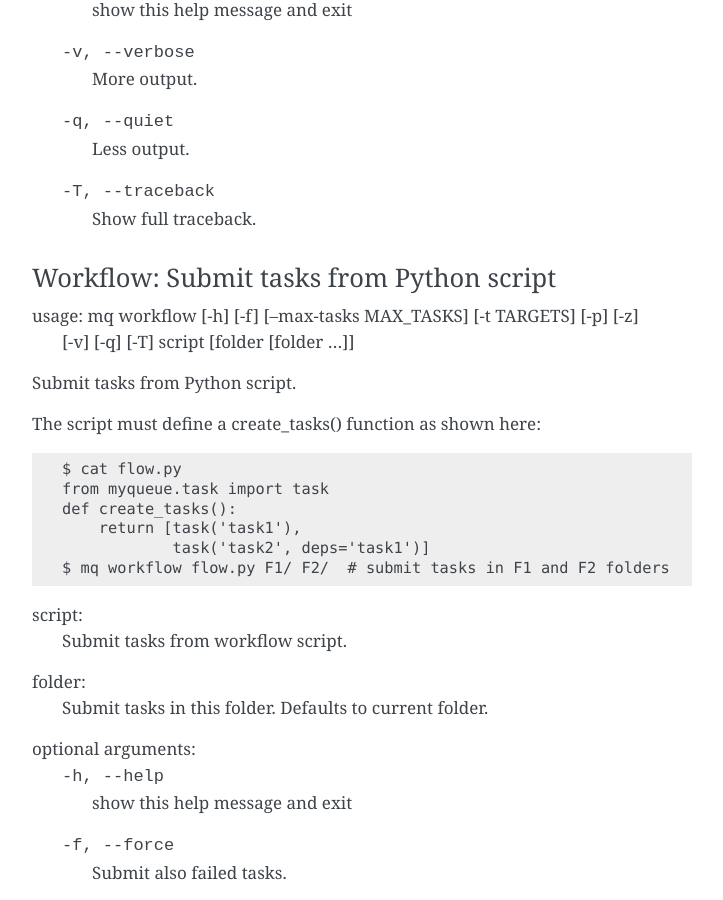
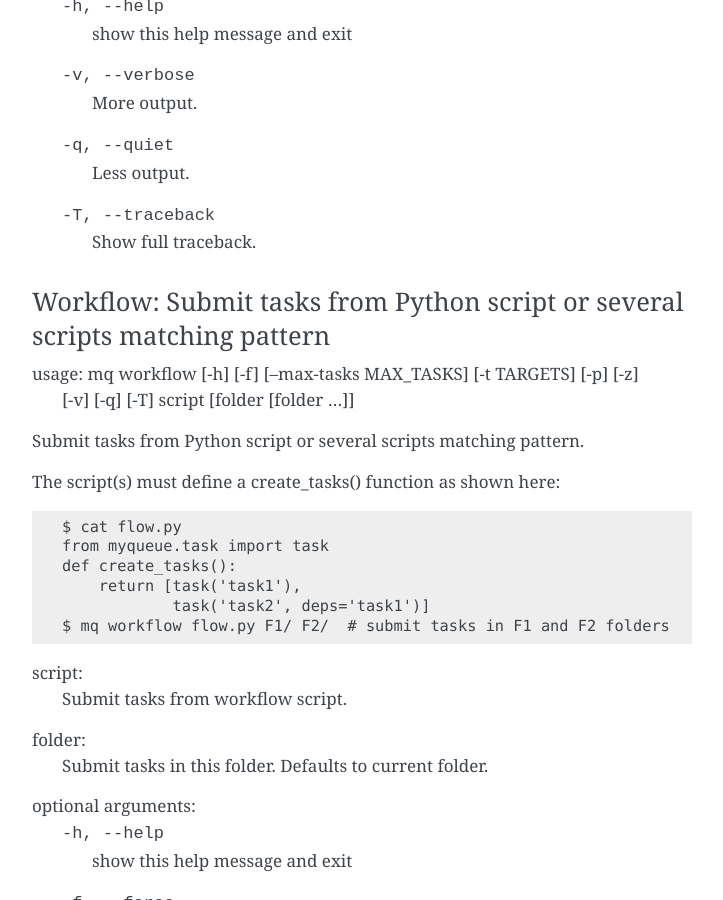
Before and after one commit to Yangxinsix/myqueue, a Sphinx documentation site: the page built from docs/cli.rst, in a window 1280 px wide and 900 px high, scrolled down 6670 px. Shown: the whole window, without its empty margins (388-1111 px from the left). Built offline with Sphinx 7.4.7, drawn with Linux system fonts in a browser that asks for light colours; some of the changed text lies outside the part shown.

```diff
--- a/docs/cli.rst
+++ b/docs/cli.rst
@@ -27,7 +27,7 @@ Sub-commands
     * - :ref:`info <info>`
       - Show detailed information about task
     * - :ref:`workflow <workflow>`
-      - Submit tasks from Python script
+      - Submit tasks from Python script or several scripts matching pattern
     * - :ref:`run <run>`
       - Run task(s) on local computer
     * - :ref:`kick <kick>`
@@ -267,16 +267,16 @@ optional arguments:
 
 .. _workflow:
 
-Workflow: Submit tasks from Python script
------------------------------------------
+Workflow: Submit tasks from Python script or several scripts matching pattern
+-----------------------------------------------------------------------------
 
 usage: mq workflow [-h] [-f] [--max-tasks MAX_TASKS] [-t TARGETS] [-p] [-z]
                    [-v] [-q] [-T]
                    script [folder [folder ...]]
 
-Submit tasks from Python script.
+Submit tasks from Python script or several scripts matching pattern.
 
-The script must define a create_tasks() function as shown here::
+The script(s) must define a create_tasks() function as shown here::
 
     $ cat flow.py
     from myqueue.task import task
```
Also changed, not shown: other parts of docs/cli.rst (+4 -4 lines), 2 other files.
